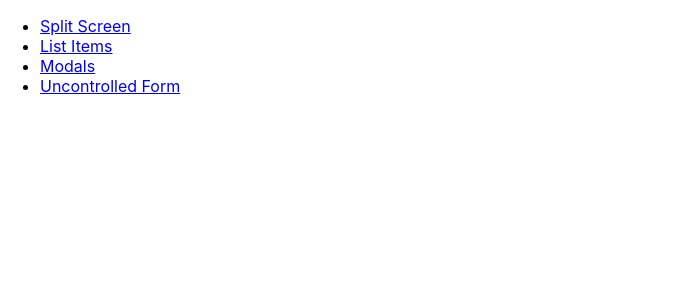
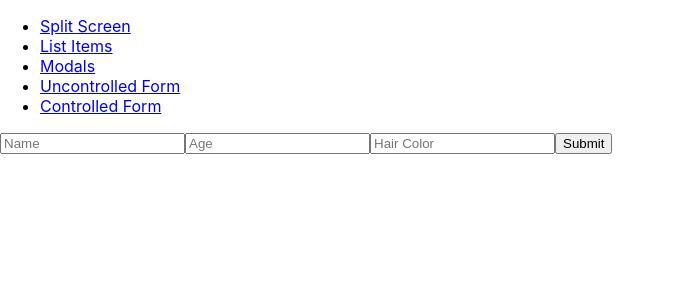
Before and after one commit to musayuksel/React-Design-Pattern, a React (Create React App) app: page /controlled-form in a window 1280 px wide. Shown: the top 300 px of the page, without its empty margins (0-675 px from the left). Built offline with nearby package versions, Linux system fonts and the light colour scheme.

Commit message:
Add controlled Form

```diff
--- a/src/App.js
+++ b/src/App.js
@@ -10,6 +10,7 @@ import LargeProductList from "./components/LargeProductList";
 import SmallProductList from "./components/SmallProductList";
 import Modal from "./components/Modal";
 import UncontrolledForm from "./components/UncontrolledForm";
+import ControlledForm from "./components/ControlledForm";
 
 function App() {
   const LeftComponent = () => <h1 style={{ backgroundColor: "aqua" }}>LEFT</h1>;
@@ -71,6 +72,7 @@ function App() {
           }
         />
         <Route path="/uncontrolled-form" element={<UncontrolledForm />} />
+        <Route path="/controlled-form" element={<ControlledForm />} />
       </Routes>
     </>
   );
--- /dev/null
+++ b/src/components/ControlledForm.js
@@ -0,0 +1,38 @@
+import React, { useState, useEffect } from "react";
+
+export default function ControlledForm() {
+  const [name, setName] = useState("");
+  const [age, setAge] = useState("");
+  const [hairColor, setHairColor] = useState("");
+  console.log(name, age);
+  useEffect(() => {
+    //we can control the state of the form
+  }, [name]);
+
+  return (
+    <form>
+      <input
+        type="text"
+        name="name"
+        placeholder="Name"
+        value={name}
+        onChange={(e) => setName(e.target.value)}
+      />
+      <input
+        type="number"
+        name="age"
+        placeholder="Age"
+        value={age}
+        onChange={(e) => setAge(+e.target.value)}
+      />
+      <input
+        type="text"
+        name="hairColor"
+        placeholder="Hair Color"
+        value={hairColor}
+        onChange={(e) => setHairColor(e.target.value)}
+      />
+      <button type="button">Submit</button>
+    </form>
+  );
+}
--- a/src/components/Nav.js
+++ b/src/components/Nav.js
@@ -15,6 +15,9 @@ export default function Nav() {
       <li>
         <Link to={"uncontrolled-form"}>Uncontrolled Form</Link>
       </li>
+      <li>
+        <Link to={"controlled-form"}>Controlled Form</Link>
+      </li>
     </ul>
   );
 }
```
